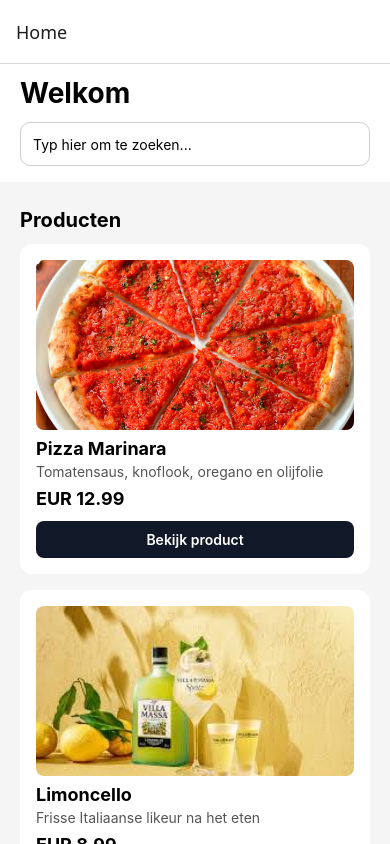
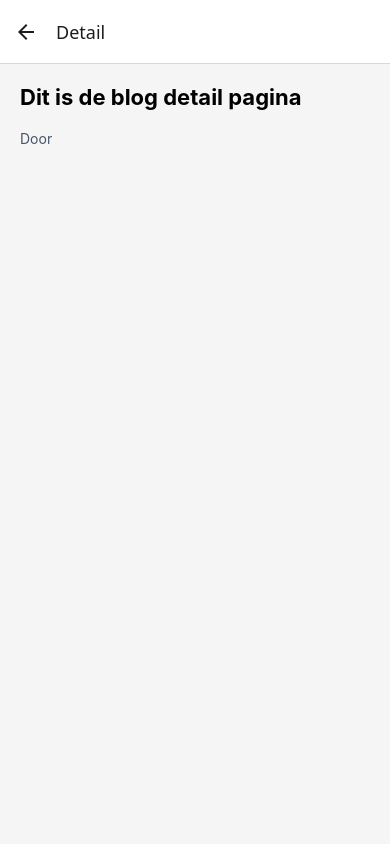
Before and after one commit to r1048035/mobile-app, a React Native app: screen /Detail in a window 390 px wide. Built offline with nearby package versions, Linux system fonts and the light colour scheme.

Commit message:
Implement DetailScreen for unified product and blog detail views; update navigation and styles

```diff
--- a/App.js
+++ b/App.js
@@ -2,8 +2,7 @@ import { NavigationContainer } from '@react-navigation/native';
 import { createNativeStackNavigator } from '@react-navigation/native-stack';
 
 import HomeScreen from './screens/HomeScreen.js';
-import ProductDetail from './screens/ProductDetail.js';
-import BlogDetail from './screens/BlogDetail.js';
+import DetailScreen from './screens/DetailScreen.js';
 
 const Stack = createNativeStackNavigator();
 
@@ -12,8 +11,7 @@ export default function App() {
     <NavigationContainer>
       <Stack.Navigator>
         <Stack.Screen name="Home" component={HomeScreen} />
-        <Stack.Screen name="ProductDetail" component={ProductDetail} options={{ title: 'Product detail' }} />
-        <Stack.Screen name="BlogDetail" component={BlogDetail} options={{ title: 'Blog detail' }} />
+        <Stack.Screen name="Detail" component={DetailScreen} options={{ title: 'Detail' }} />
       </Stack.Navigator>
     </NavigationContainer>
   );
--- a/components/BlogCard.js
+++ b/components/BlogCard.js
@@ -40,7 +40,7 @@ const styles = StyleSheet.create({
         marginTop: 4,
     },
     button: {
-        backgroundColor: '#14532d',
+        backgroundColor: '#CE2B37',
         paddingVertical: 10,
         borderRadius: 8,
         marginTop: 12,
--- a/components/ProductCard.js
+++ b/components/ProductCard.js
@@ -46,7 +46,7 @@ const styles = StyleSheet.create({
     marginTop: 8,
   },
   button: {
-    backgroundColor: '#111827',
+    backgroundColor: '#009246',
     paddingVertical: 10,
     borderRadius: 8,
     marginTop: 12,
--- /dev/null
+++ b/screens/DetailScreen.js
@@ -0,0 +1,145 @@
+import { StatusBar } from 'expo-status-bar';
+import { StyleSheet, Text, View, ScrollView, Image, TouchableOpacity } from 'react-native';
+import { useState } from 'react';
+
+const DetailScreen = ({ route }) => {
+  const params = route.params || {};
+  const { type, title, description, image, price, author, date, content } = params;
+
+  const isProduct = type === 'product';
+  const [quantity, setQuantity] = useState(1);
+  const numericPrice = Number.parseFloat(price || 0);
+
+  const increaseQuantity = () => setQuantity((prev) => prev + 1);
+  const decreaseQuantity = () => {
+    if (quantity > 1) {
+      setQuantity((prev) => prev - 1);
+    }
+  };
+
+  return (
+    <View style={styles.container}>
+      <ScrollView style={styles.scrollView}>
+        <Text style={styles.pageTitle}>
+          {isProduct ? 'Dit is de product detail pagina' : 'Dit is de blog detail pagina'}
+        </Text>
+
+        {image ? <Image source={image} style={styles.image} /> : null}
+
+        <Text style={styles.title}>{title}</Text>
+
+        {isProduct ? (
+          <>
+            <Text style={styles.description}>{description}</Text>
+            <Text style={styles.price}>EUR {price}</Text>
+
+            <View style={styles.quantityContainer}>
+              <TouchableOpacity onPress={decreaseQuantity} style={styles.quantityButton}>
+                <Text style={styles.quantityButtonText}>-</Text>
+              </TouchableOpacity>
+
+              <Text style={styles.quantityText}>{quantity}</Text>
+
+              <TouchableOpacity onPress={increaseQuantity} style={styles.quantityButton}>
+                <Text style={styles.quantityButtonText}>+</Text>
+              </TouchableOpacity>
+            </View>
+
+            <Text style={styles.totalText}>Totaal gekozen producten: {quantity}</Text>
+            <Text style={styles.totalPrice}>Totale prijs: EUR {(numericPrice * quantity).toFixed(2)}</Text>
+          </>
+        ) : (
+          <>
+            <Text style={styles.meta}>Door {author}</Text>
+            <Text style={styles.meta}>{date}</Text>
+            <Text style={styles.description}>{description}</Text>
+            <Text style={styles.content}>{content}</Text>
+          </>
+        )}
+      </ScrollView>
+
+      <StatusBar style="auto" />
+    </View>
+  );
+};
+
+const styles = StyleSheet.create({
+  container: {
+    flex: 1,
+    backgroundColor: '#fff',
+  },
+  scrollView: {
+    flex: 1,
+    backgroundColor: '#f5f5f5',
+    padding: 20,
+  },
+  pageTitle: {
+    fontSize: 22,
+    fontWeight: '700',
+    marginBottom: 14,
+  },
+  image: {
+    width: '100%',
+    height: 220,
+    borderRadius: 12,
+    marginBottom: 14,
+  },
+  title: {
+    fontSize: 24,
+    fontWeight: '700',
+    marginBottom: 6,
+  },
+  description: {
+    fontSize: 16,
+    marginTop: 8,
+    color: '#1f2937',
+  },
+  price: {
+    fontSize: 20,
+    fontWeight: '700',
+    marginTop: 10,
+  },
+  quantityContainer: {
+    flexDirection: 'row',
+    alignItems: 'center',
+    marginTop: 12,
+  },
+  quantityButton: {
+    backgroundColor: '#009246',
+    padding: 10,
+    borderRadius: 5,
+    marginHorizontal: 10,
+  },
+  quantityButtonText: {
+    color: '#fff',
+    fontSize: 18,
+    fontWeight: '700',
+  },
+  quantityText: {
+    fontSize: 18,
+    fontWeight: '700',
+  },
+  totalText: {
+    fontSize: 17,
+    fontWeight: '600',
+    marginTop: 14,
+  },
+  totalPrice: {
+    fontSize: 20,
+    fontWeight: '700',
+    marginTop: 8,
+  },
+  meta: {
+    fontSize: 14,
+    color: '#475569',
+    marginBottom: 4,
+  },
+  content: {
+    fontSize: 16,
+    lineHeight: 24,
+    marginTop: 12,
+    color: '#111827',
+  },
+});
+
+export default DetailScreen;
--- a/screens/HomeScreen.js
+++ b/screens/HomeScreen.js
@@ -74,7 +74,7 @@ const HomeScreen = () => {
             description={product.description}
             price={product.price}
             image={product.image}
-            onPress={() => navigation.navigate('ProductDetail', product)}
+            onPress={() => navigation.navigate('Detail', { type: 'product', ...product })}
           />
         ))}
 
@@ -86,7 +86,7 @@ const HomeScreen = () => {
             title={blog.title}
             description={blog.description}
             image={blog.image}
-            onPress={() => navigation.navigate('BlogDetail', blog)}
+            onPress={() => navigation.navigate('Detail', { type: 'blog', ...blog })}
           />
         ))}
       </ScrollView>
```
